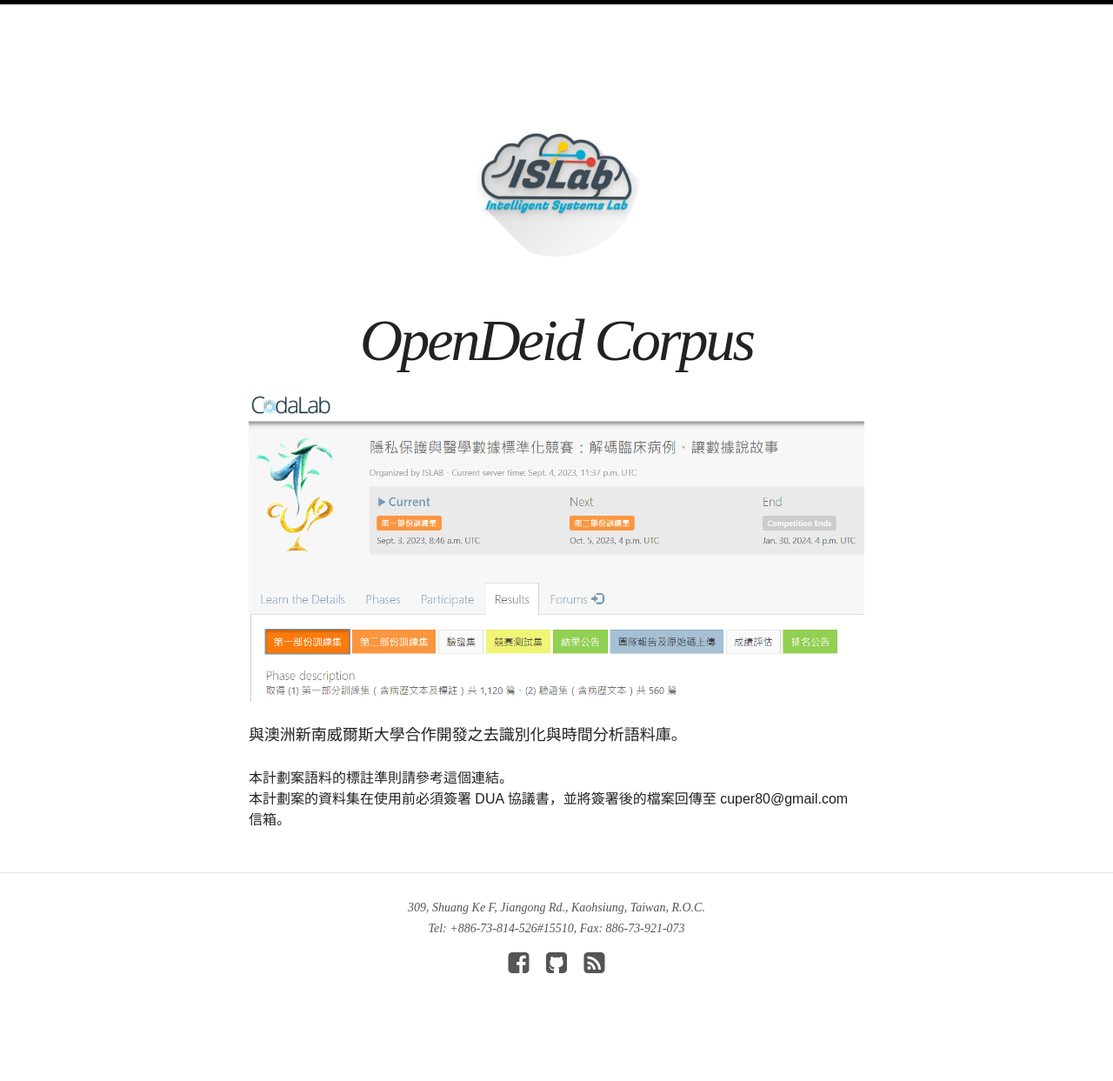
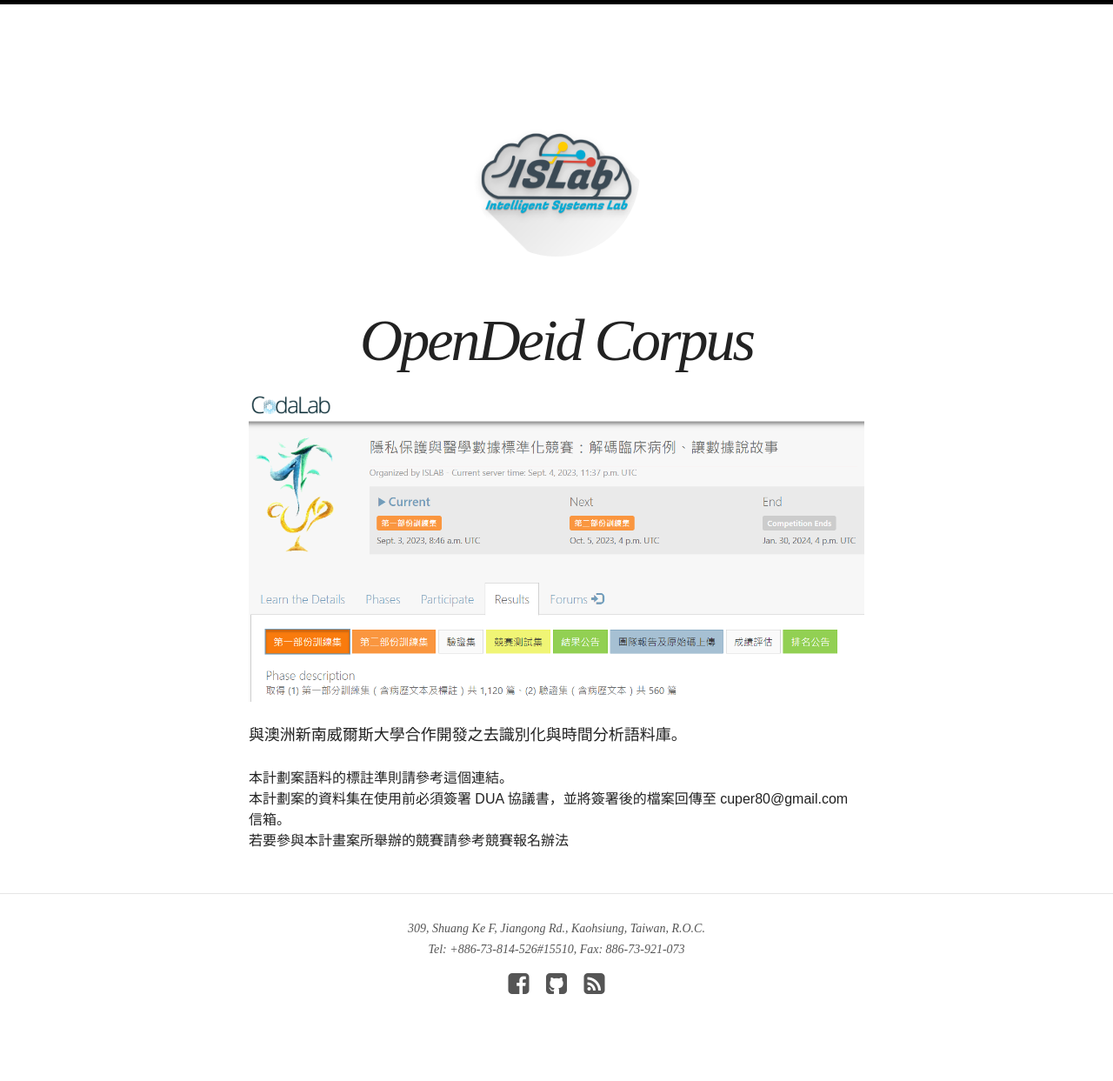
Before and after one commit to nkustislab/nkustislab.github.io, a Jekyll site: the page built from _posts/project/2023-04-01-opendeid.markdown, in a window 1280 px wide. Shown: the whole page at 87% size. Built offline with Jekyll 4.4.1, drawn with Linux system fonts in a browser that asks for light colours; nearby versions of some CDN libraries; before the commit the page ends 1219 px from its top, so only the background shows below that.

Commit message:
Update 2023-04-01-opendeid.markdown

```diff
--- a/_posts/project/2023-04-01-opendeid.markdown
+++ b/_posts/project/2023-04-01-opendeid.markdown
@@ -15,5 +15,5 @@ client: MOU
 category: Clinical Natural Language Processing
 categories: active_project
 description: <p>與澳洲新南威爾斯大學合作開發之去識別化與時間分析語料庫。</p>
-post: 本計劃案語料的標註準則請參考<a href="/docs/project/aicup/guideline.pdf" target="_blank">這個</a>連結。<br>本計劃案的資料集在使用前必須簽署<a href="/docs/project/aicup/OpenDeID_Corups_DUA_2021.pdf" target="_blank"> DUA </a>協議書，並將簽署後的檔案回傳至 cuper80@gmail.com 信箱。
+post: 本計劃案語料的標註準則請參考<a href="/docs/project/aicup/guideline.pdf" target="_blank">這個</a>連結。<br>本計劃案的資料集在使用前必須簽署<a href="/docs/project/aicup/OpenDeID_Corups_DUA_2021.pdf" target="_blank"> DUA </a>協議書，並將簽署後的檔案回傳至 cuper80@gmail.com 信箱。<br>若要參與本計畫案所舉辦的競賽請參考<a href="/docs/project/aicup/AI CUP 2023-隱私保護與醫學數據標準化競賽-解碼臨床病例_讓數據說故事之報名流程0915.pdf" target="_blank">競賽報名辦法</a>
 ---
```
